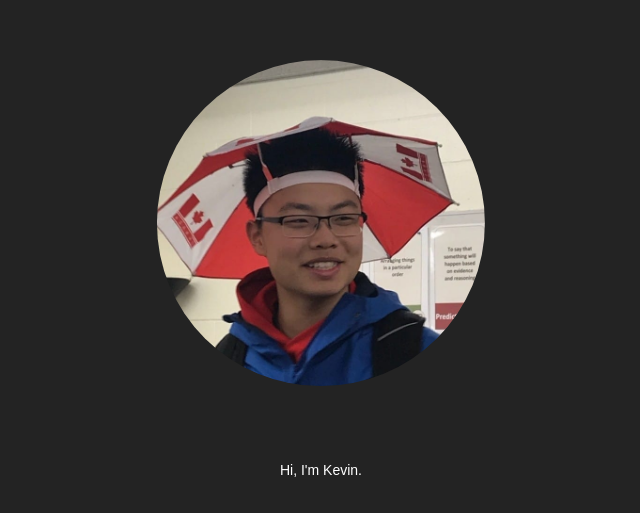
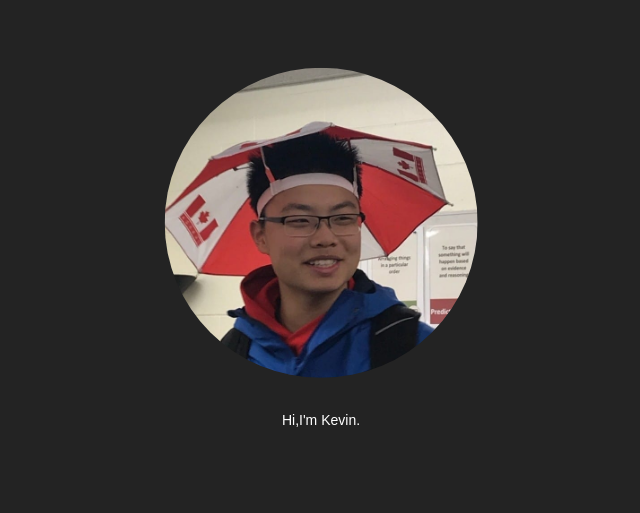
Before and after one commit to kuhvin/kuhvin.github.io, a React (Create React App) app: page / in a window 1280 px wide. Shown: the part 155-668 px from the top of the page, without its empty margins (319-959 px from the left). Built offline with nearby package versions, Linux system fonts and the light colour scheme.

Commit message:
Minor clean up changes

```diff
--- a/src/Profile.css
+++ b/src/Profile.css
@@ -32,7 +32,7 @@
     background: #36393e; /* Change to the color you want */
     left: 50%;
     transform: translateX(-50%);
-    transition: all 0.5s;
+    transition: all 0.6s;
     width: 100vw;
     margin-left: auto;
     margin-right: auto;
--- a/src/Profile.js
+++ b/src/Profile.js
@@ -42,12 +42,13 @@ class Profile extends React.Component {
             top: `${-scrollPos}px`
         };
         const descStyle = {
-            opacity: `${1 - scrollPos/400}`,
-            top: `${-scrollPos - scrollPos/2 + 225}px`,
-            visibility: `${scrollPos >= 300 ? 'hidden' : 'visible'}`
+            opacity: `${1 - scrollPos/300}`,
+            top: `${-scrollPos - scrollPos/2 + 175}px`,
+            visibility: `${scrollPos >= 200 ? 'hidden' : 'visible'}`
         };
         const barStyle = {
-            top: scrollPos >=400 ? `-350px` : `${-scrollPos/2}px`,
+            top: scrollPos > 700 ? `-350px` : `${-scrollPos+ 50}px`,
+            visibility: `${scrollPos >= 400 ? 'visible' : 'hidden'}`
 
           };
 
@@ -58,7 +59,7 @@ class Profile extends React.Component {
                     <img id="profile-pic" src={image} alt="Profile" style={picStyle} onClick={this.handleClick} />
                 </div>
                 <div id="description-container">
-                    <p id="description" style={descStyle}>Hi, I'm Kevin.</p>
+                    <p id="description" style={descStyle}>Hi,I'm Kevin.</p>
                 </div>
                 <div id="myBar" style={barStyle}></div>
             </div>
```
